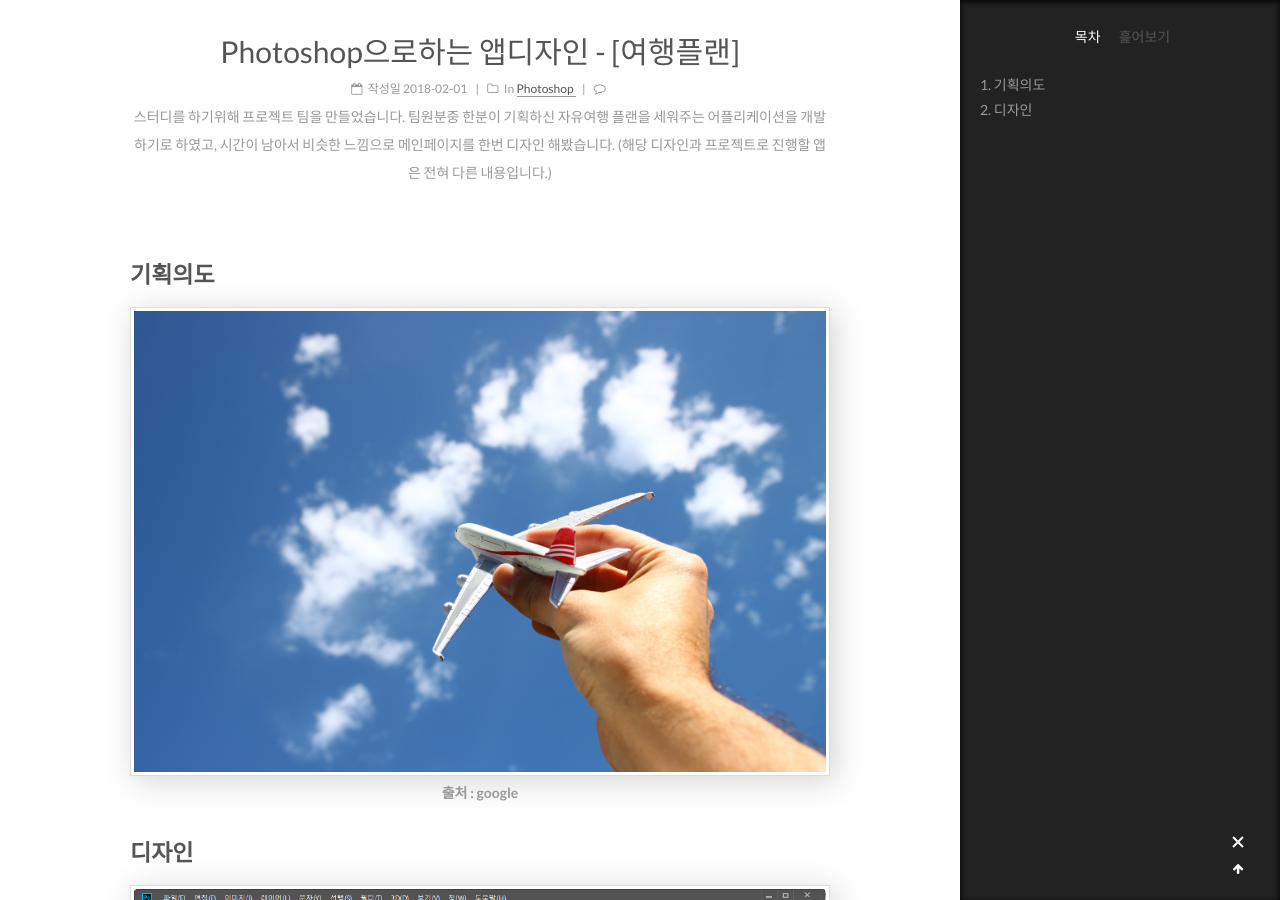
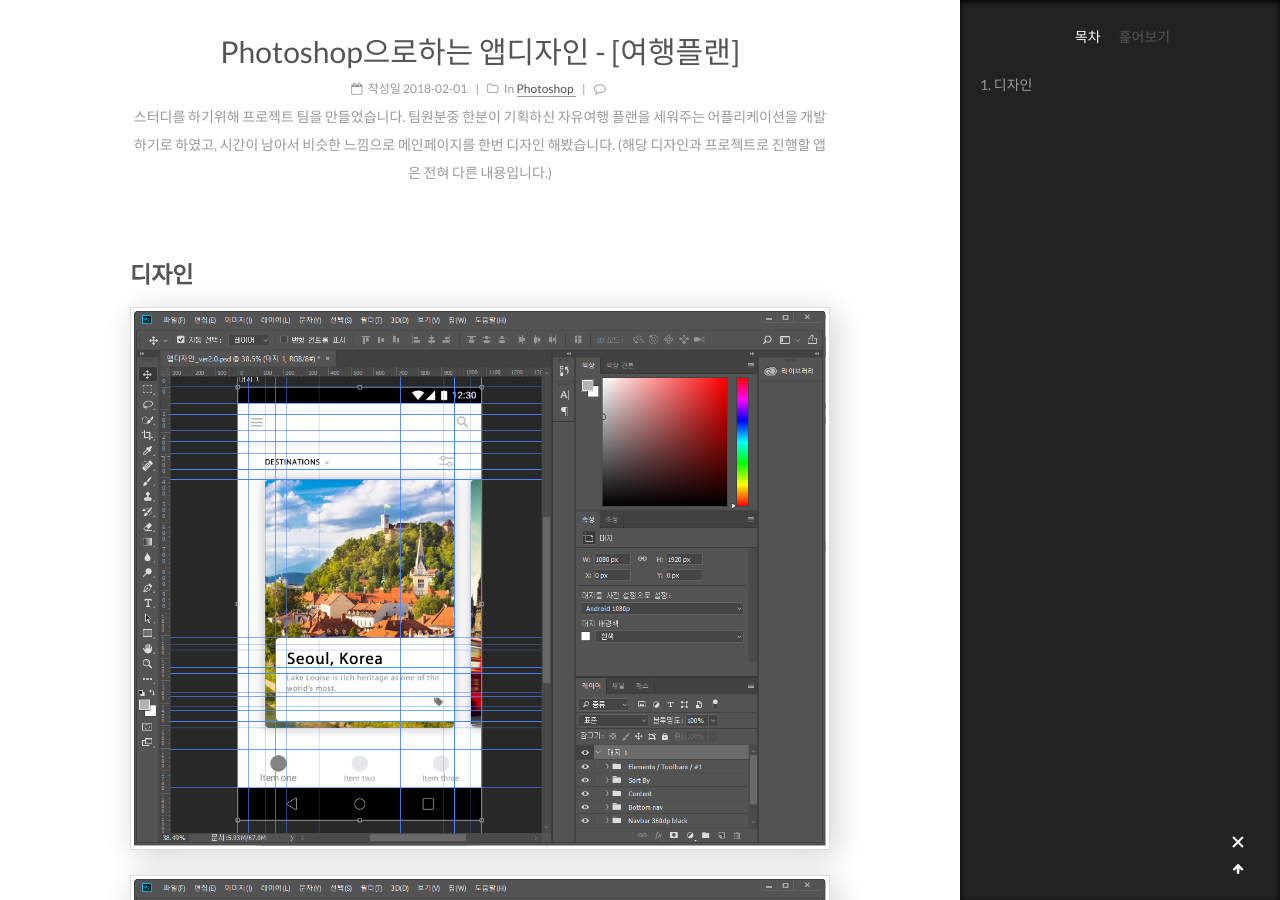
Before and after one commit to wkddnjset/wkddnjset.github.io, a Jekyll site: the page built from _posts/2018-02-01-Phtoshop으로-하는-앱디자인-[여행플랜].md, in a window 1280 px wide and 900 px high, scrolled down 351 px. Built offline with Jekyll 4.4.1, drawn with Linux system fonts in a browser that asks for light colours; comment, search, counter and statistics services are not loaded.

Commit message:
2018-02-01

```diff
--- a/_posts/2018-02-01-Phtoshop으로-하는-앱디자인-[여행플랜].md
+++ b/_posts/2018-02-01-Phtoshop으로-하는-앱디자인-[여행플랜].md
@@ -7,10 +7,6 @@ categories:
 tags: photoshop, appdesign
 ---
 
-## 기획의도
-
-![tour-01](https://raw.githubusercontent.com/wkddnjset/wkddnjset.github.io/master/_posts/images/2018-02-01/tour_01.jpg "출처 : google")
-
 ## 디자인
 
 ![photoshop-02](https://raw.githubusercontent.com/wkddnjset/wkddnjset.github.io/master/_posts/images/2018-02-01/photoshop_02.png)
```
Also changed, not shown: _posts/images/2018-02-01/tour_01.jpg (deleted).
